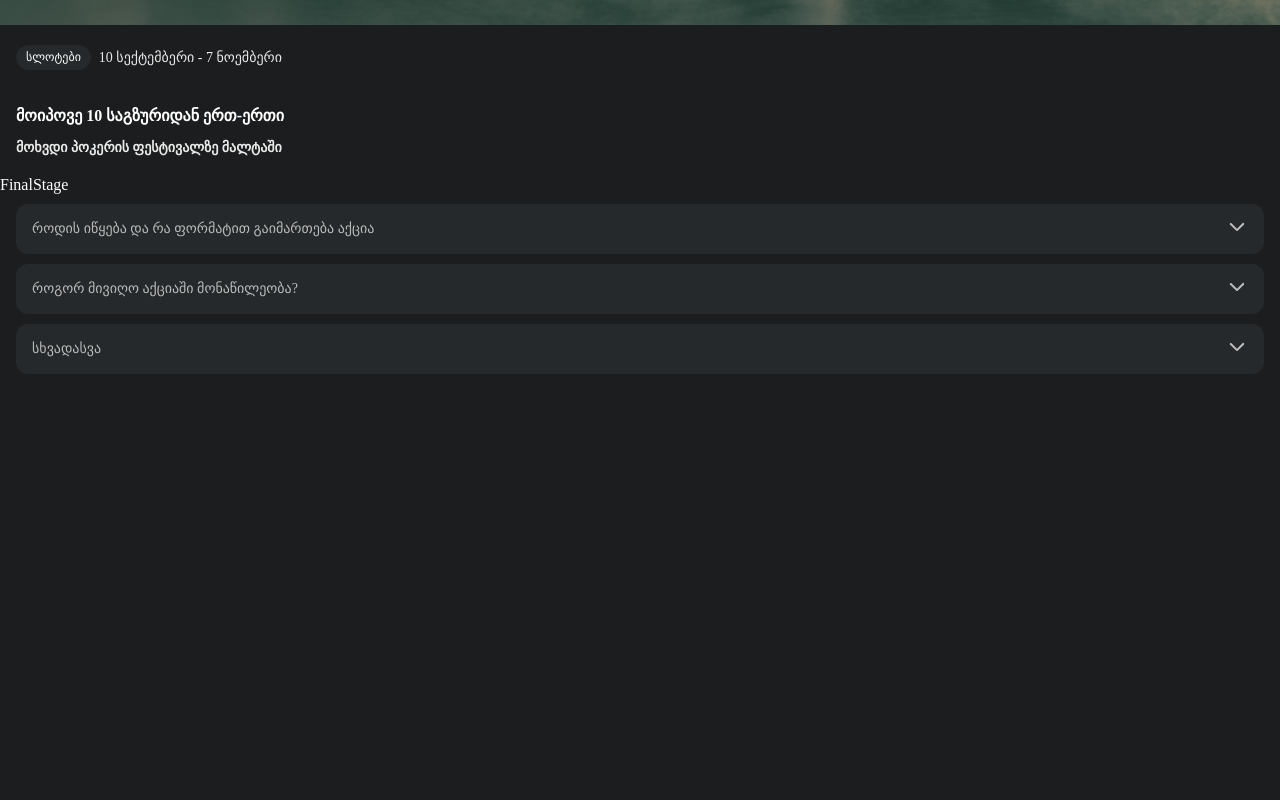
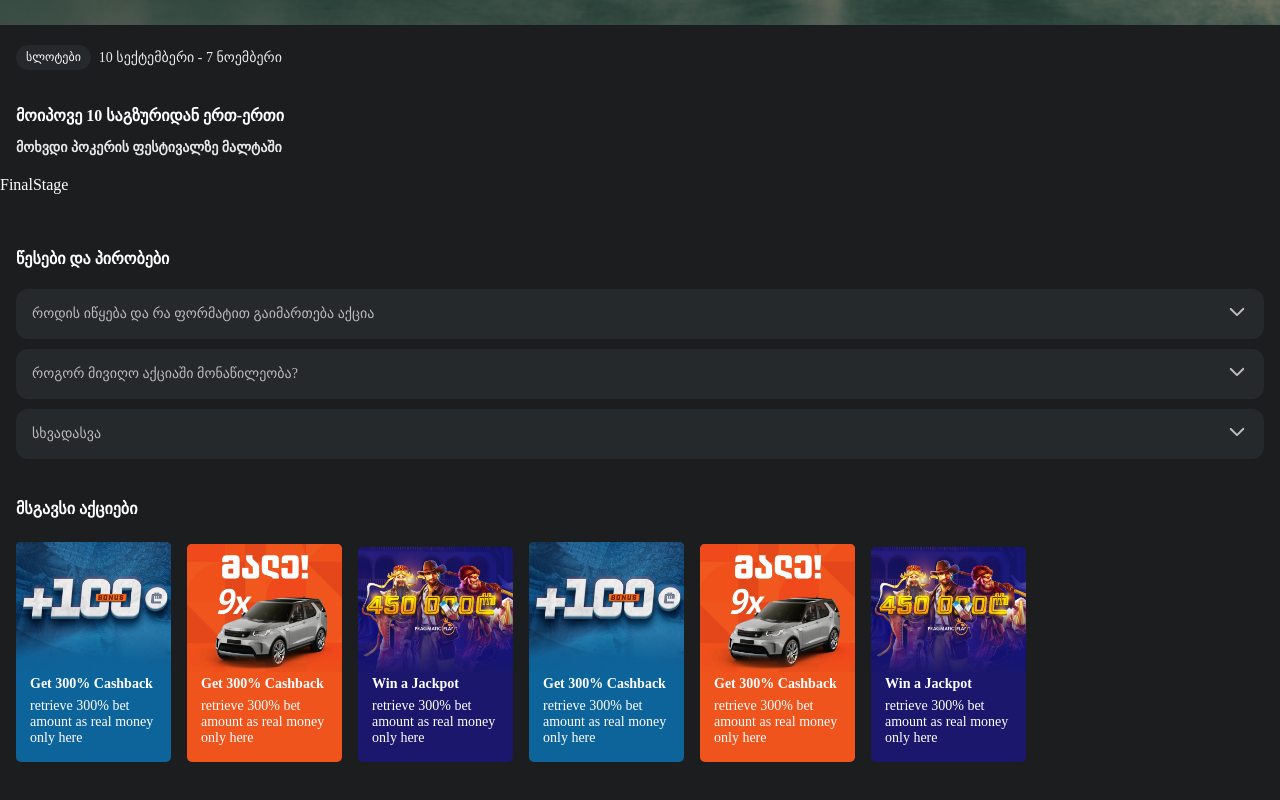
Before and after one commit to gengashvili/poker-legends-malta, a React (Vite) app: page /final-stage in a window 1280 px wide. Shown: the part 710-1510 px from the top of the page. Before the commit the page ends 1084 px from the top, so only its background shows below. Built offline with nearby package versions, Linux system fonts and the light colour scheme.

Commit message:
add slider in footer

```diff
--- a/src/Components/Footer.jsx
+++ b/src/Components/Footer.jsx
@@ -27,12 +27,14 @@ export default function Footer() {
     },
   ];
   return (
-    <footer>
+    <StyledFooter>
+      <Wrapper>
+        <Heading>წესები და პირობები</Heading>
         <Accordion>
           {accordionData.map((item, index) => {
             const isActive = activeIndex === index;
             return (
-            <AccordionItem>
+              <AccordionItem key={item.title}>
                 <div onClick={() => toggleSection(index)}>
                   <p>{item.title}</p>
                   <p>
@@ -48,13 +50,72 @@ export default function Footer() {
             );
           })}
         </Accordion>
-    </footer>
+        <Heading>მსგავსი აქციები</Heading>
+      </Wrapper>
+      <Slider>
+        <SlidItem bg="#0D649B">
+          <img src="/assets/aqcia.png" alt="aqciis surati" />
+          <div>
+            <h6>Get 300% Cashback</h6>
+            <p>retrieve 300% bet amount as real money only here</p>
+          </div>
+        </SlidItem>
+        <SlidItem bg="#EF541C">
+          <img src="/assets/aqcia2.png" alt="aqciis surati" />
+          <div>
+            <h6>Get 300% Cashback</h6>
+            <p>retrieve 300% bet amount as real money only here</p>
+          </div>
+        </SlidItem>
+        <SlidItem bg="#1A176C">
+          <img src="/assets/aqcia3.png" alt="aqciis surati" />
+          <div>
+            <h6>Win a Jackpot</h6>
+            <p>retrieve 300% bet amount as real money only here</p>
+          </div>
+        </SlidItem>
+
+        <SlidItem bg="#0D649B">
+          <img src="/assets/aqcia.png" alt="aqciis surati" />
+          <div>
+            <h6>Get 300% Cashback</h6>
+            <p>retrieve 300% bet amount as real money only here</p>
+          </div>
+        </SlidItem>
+        <SlidItem bg="#EF541C">
+          <img src="/assets/aqcia2.png" alt="aqciis surati" />
+          <div>
+            <h6>Get 300% Cashback</h6>
+            <p>retrieve 300% bet amount as real money only here</p>
+          </div>
+        </SlidItem>
+        <SlidItem bg="#1A176C">
+          <img src="/assets/aqcia3.png" alt="aqciis surati" />
+          <div>
+            <h6>Win a Jackpot</h6>
+            <p>retrieve 300% bet amount as real money only here</p>
+          </div>
+        </SlidItem>
+      </Slider>
+    </StyledFooter>
   );
 }
+const StyledFooter = styled.div`
+  padding: 55px 0 220px 0;
+`;
 
+const Wrapper = styled.div`
+  padding: 0 16px;
+`;
+
+const Heading = styled.h4`
+  color: #ffffff;
+  font-size: 16px;
+  /* margin-bottom: 22px; */
+`;
 const Accordion = styled.div`
-  padding: 0 16px;
   font-size: 14px;
+  margin: 21px 0 40px 0;
 `;
 const AccordionItem = styled.div`
   width: 100%;
@@ -81,6 +142,39 @@ const AccordionItem = styled.div`
     }
   }
   .active-content {
+    color: #bbbbbb;
     margin: 10px;
   }
 `;
+
+const Slider = styled.div`
+  margin: 24px 0 0 16px;
+  overflow: auto;
+  white-space: nowrap;
+  ::-webkit-scrollbar {
+    display: none;
+  }
+`;
+
+const SlidItem = styled.div`
+  margin-right: 16px;
+  width: 155px;
+  display: inline-block;
+  border-radius: 5px;
+  background-color: ${(props) => props.bg};
+  white-space: normal;
+  img {
+    width: 100%;
+    border-radius: 5px 5px 0 0;
+  }
+  div {
+    padding: 0 14px 16px;
+    h6 {
+      font-size: 14px;
+      margin-bottom: 6px;
+    }
+    p {
+      font-size: 14px;
+    }
+  }
+`;
```
Lines whose indentation alone changed are shown as unchanged.
